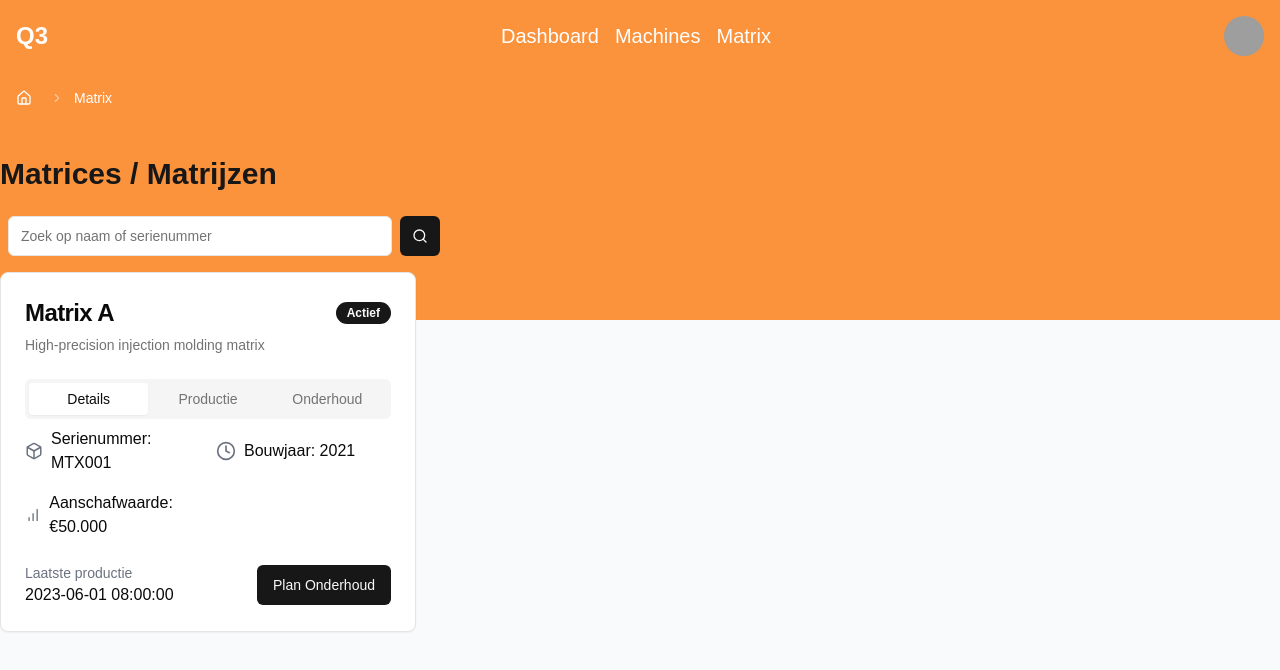
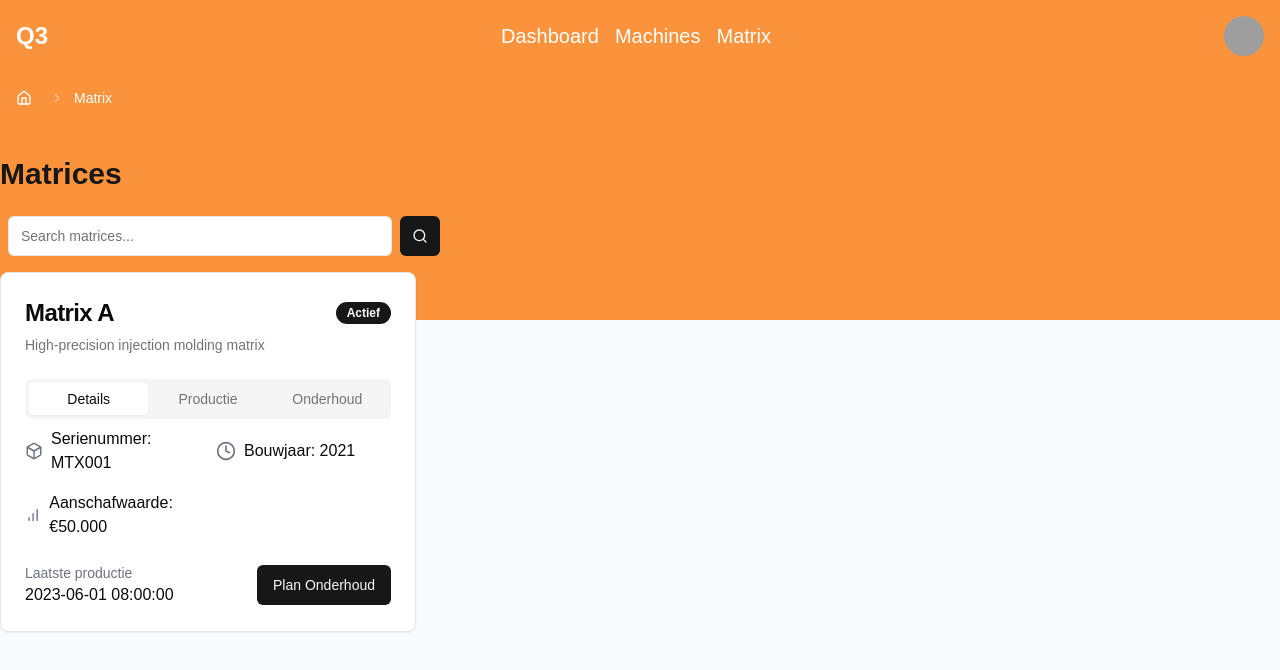
Before and after one commit to suggestied/q3s3, a Next.js app: page /matrix in a window 1280 px wide. Shown: the top 670 px of the page. Built offline with nearby package versions, Linux system fonts and the light colour scheme; grey boxes are pictures that could not be loaded.

Commit message:
Small text change

```diff
--- a/src/app/matrix/page.tsx
+++ b/src/app/matrix/page.tsx
@@ -80,18 +80,18 @@ export default function MatrixPage() {
   return (
     <div className="container mx-auto py-8">
 
-      <h1 className="text-3xl font-bold mb-6">Matrices / Matrijzen</h1>
+      <h1 className="text-3xl font-bold mb-6">Matrices</h1>
 
       {(
         <>
           <div className="flex items-center space-x-2 mb-4">
             <Label htmlFor="search" className="sr-only">
-              Zoek matrices
+              Search matrices
             </Label>
             <Input
               id="search"
               type="search"
-              placeholder="Zoek op naam of serienummer"
+              placeholder="Search matrices..."
               value={searchTerm}
               onChange={(e) => setSearchTerm(e.target.value)}
               className="max-w-sm"
```
